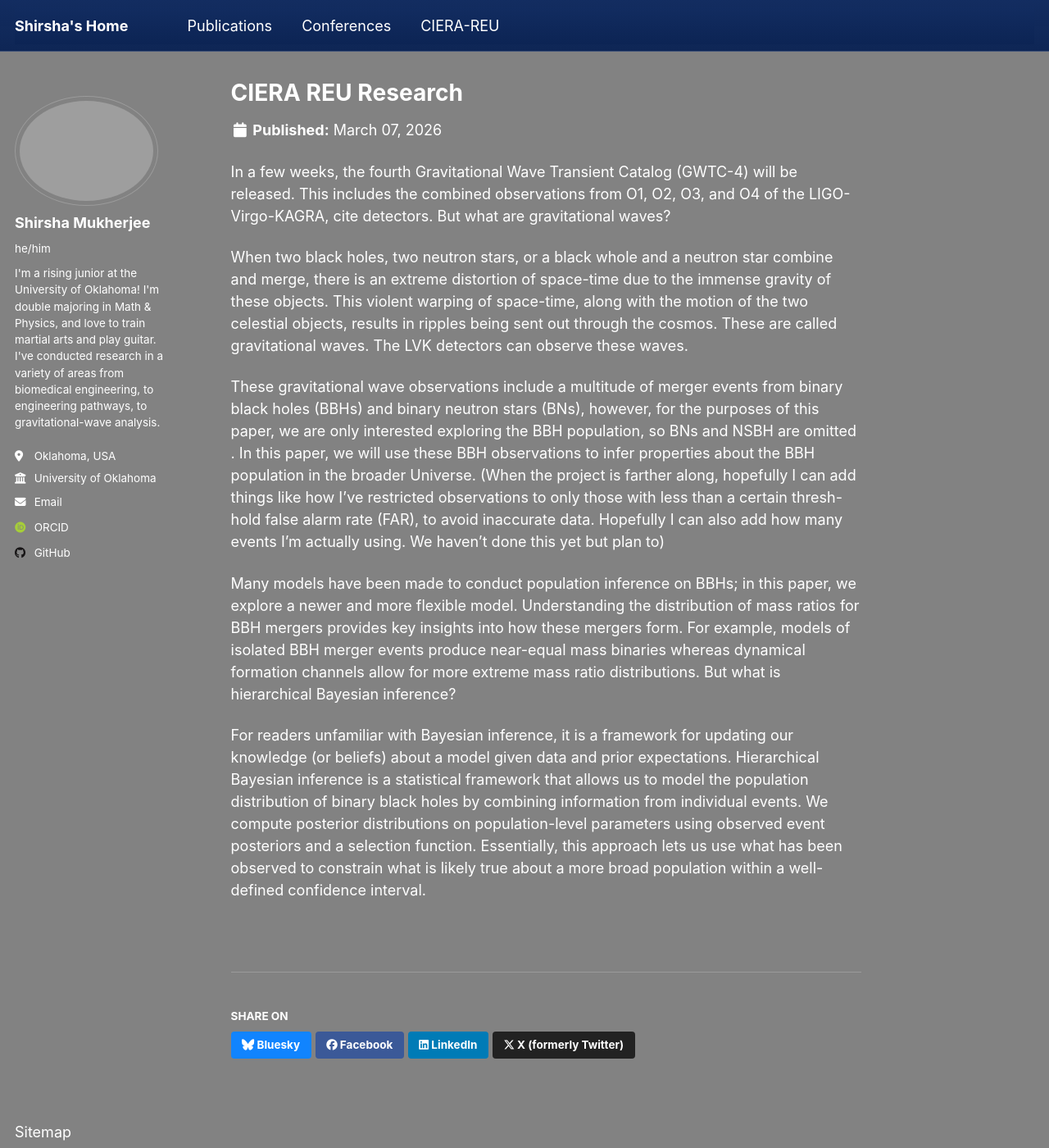
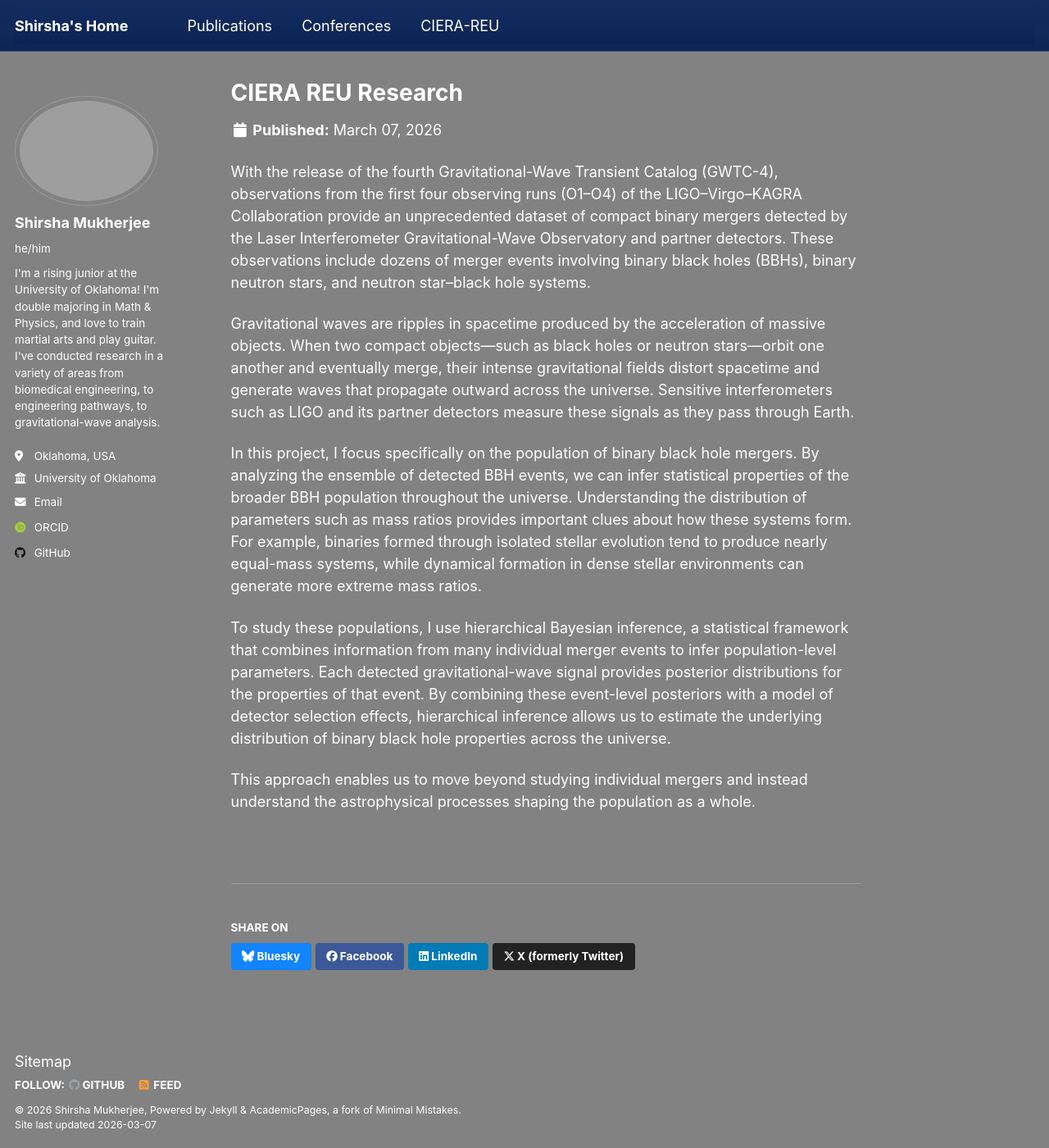
Before and after one commit to shirshamukherjee/projectfrthistime, a Jekyll site: the page built from _portfolio/CIERA-REU.md, in a window 1280 px wide and 1400 px high. Shown: the whole window at 82% size. Built offline with Jekyll 4.4.1, drawn with Linux system fonts in a browser that asks for light colours; some web fonts are replaced; a script that is not in the unit is left out.

Commit message:
Update CIERA-REU.md with improved content on gravitational waves
Revised the explanation of gravitational waves and their detection, focusing on binary black hole mergers and the statistical methods used for population inference.

```diff
--- a/_portfolio/CIERA-REU.md
+++ b/_portfolio/CIERA-REU.md
@@ -4,14 +4,12 @@ excerpt: "My work at CEIRA"
 collection: CIERA-REU
 ---
 
-In a few weeks, the fourth Gravitational Wave Transient Catalog (GWTC-4) will be released. This includes the combined observations from O1, O2, O3, and O4 of the
-LIGO-Virgo-KAGRA, cite detectors. But what are gravitational waves?
+With the release of the fourth Gravitational-Wave Transient Catalog (GWTC-4), observations from the first four observing runs (O1–O4) of the LIGO–Virgo–KAGRA Collaboration provide an unprecedented dataset of compact binary mergers detected by the Laser Interferometer Gravitational-Wave Observatory and partner detectors. These observations include dozens of merger events involving binary black holes (BBHs), binary neutron stars, and neutron star–black hole systems.
 
-When two black holes, two neutron stars, or a black whole and a neutron star combine and merge, there is an extreme distortion of space-time due to the immense gravity of these objects. This violent warping of space-time, along with the motion of the two celestial objects, results in ripples being sent out through the cosmos. These are called gravitational waves. The LVK detectors can observe these waves.
+Gravitational waves are ripples in spacetime produced by the acceleration of massive objects. When two compact objects—such as black holes or neutron stars—orbit one another and eventually merge, their intense gravitational fields distort spacetime and generate waves that propagate outward across the universe. Sensitive interferometers such as LIGO and its partner detectors measure these signals as they pass through Earth.
 
-These gravitational wave observations include a multitude of merger events from binary black holes (BBHs) and binary neutron stars (BNs), however, for the purposes of this paper, we are only interested exploring  the BBH population, so BNs and NSBH are omitted . In this paper, we will use these BBH observations to infer properties about the BBH population in the broader Universe. (When the project is farther along, hopefully I can add things like how I've restricted observations to only those with less than a certain thresh-hold false alarm rate (FAR), to avoid inaccurate data. Hopefully I can also add how many events I'm actually using. We haven't done this yet but plan to)
+In this project, I focus specifically on the population of binary black hole mergers. By analyzing the ensemble of detected BBH events, we can infer statistical properties of the broader BBH population throughout the universe. Understanding the distribution of parameters such as mass ratios provides important clues about how these systems form. For example, binaries formed through isolated stellar evolution tend to produce nearly equal-mass systems, while dynamical formation in dense stellar environments can generate more extreme mass ratios.
 
-Many models have been made to conduct population inference on BBHs; in this paper, we explore a newer and more flexible model. Understanding the distribution of mass ratios for BBH mergers provides key insights into how these mergers form. For example, models of isolated BBH merger events produce near-equal mass binaries whereas dynamical formation channels allow for more extreme mass ratio distributions. But what is hierarchical Bayesian inference?
+To study these populations, I use hierarchical Bayesian inference, a statistical framework that combines information from many individual merger events to infer population-level parameters. Each detected gravitational-wave signal provides posterior distributions for the properties of that event. By combining these event-level posteriors with a model of detector selection effects, hierarchical inference allows us to estimate the underlying distribution of binary black hole properties across the universe.
 
-For readers unfamiliar with Bayesian inference, it is a framework for updating our knowledge (or beliefs) about a model given data  and prior expectations.
-Hierarchical Bayesian inference is a statistical framework that allows us to model the population distribution of binary black holes by combining information from individual events. We compute posterior distributions on population-level parameters using observed event posteriors and a selection function. Essentially, this approach lets us use what has been observed to constrain what is likely true about a more broad population within a well-defined confidence interval.
+This approach enables us to move beyond studying individual mergers and instead understand the astrophysical processes shaping the population as a whole.
```
